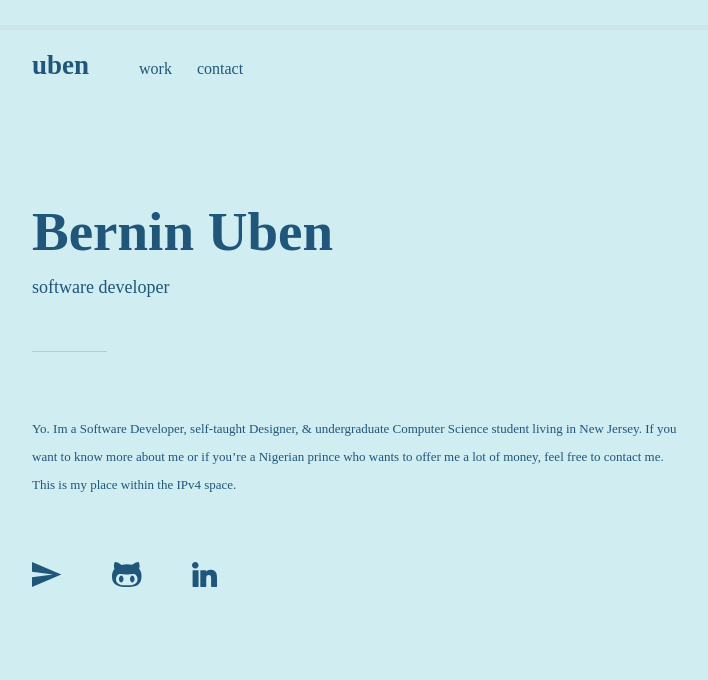
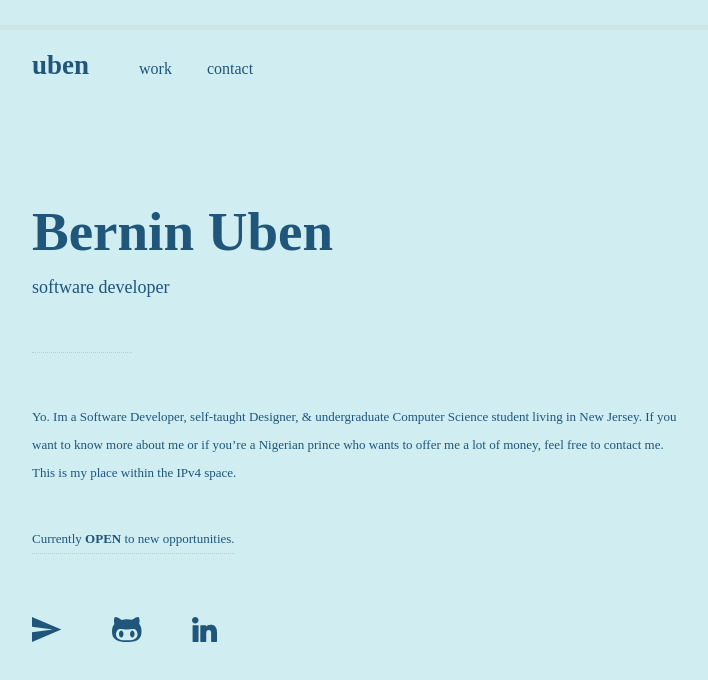
Before and after one commit to Uben/Uben.github.io, a Gatsby site: page / in a window 1280 px wide. Shown: the whole page, without its empty margins (43-751 px from the left). Built offline with nearby package versions, Linux system fonts and the light colour scheme; Gatsby itself is replaced by a stand-in of ours.

Commit message:
added work status to index page && more spacing between nav items

```diff
--- a/src/assets/scss/navigation.scss
+++ b/src/assets/scss/navigation.scss
@@ -43,7 +43,7 @@ nav#navbar {
 		li {
 
 			&:not(:first-of-type) {
-				margin: 0 0 0 25px;
+				margin: 0 0 0 35px;
 			}
 		}
 	}
--- a/src/assets/scss/pages/index.scss
+++ b/src/assets/scss/pages/index.scss
@@ -30,13 +30,29 @@
 						display: block;
 						content: '';
 						height: 1px;
-						width: 75px;
+						width: 100px;
 						margin: 50px 0;
-						background-color: $gray;
+						border-bottom: 1px dotted $gray;
 					}
 				}
 
-				.about {}
+				.about {
+					margin: 0;
+				}
+
+				.work-status {
+					margin: 25px 0 0 0;
+
+					> p {
+						display: inline-block;
+						border-bottom: 1px dotted $gray;
+
+						span {
+							font-weight: 700;
+							text-transform: uppercase;
+						}
+					}
+				}
 
 				#social {
 					display: flex;
--- a/src/pages/index.js
+++ b/src/pages/index.js
@@ -18,9 +18,12 @@ class Home extends React.PureComponent {
 					<p className="title"> software developer </p>
 					<div className="divider" />
 					<p className="about"> Yo. Im a Software Developer, self-taught Designer, & undergraduate Computer Science student living in New Jersey. If you want to know more about me or if youʼre a Nigerian prince who wants to offer me a lot of money, feel free to contact me. This is my place within the IPv4 space. </p>
+					<div className="work-status">
+						<p> Currently <span> open </span> to new opportunities. </p>
+					</div>
 
 					<div id="social">
-						<Link className="icon" to="#">
+						<Link className="icon" to="/">
 							<img src={mailSVG} alt="mail icon"/>
 						</Link>
 						<a className="icon" href="https://github.com/uben" target="_blank">
```
